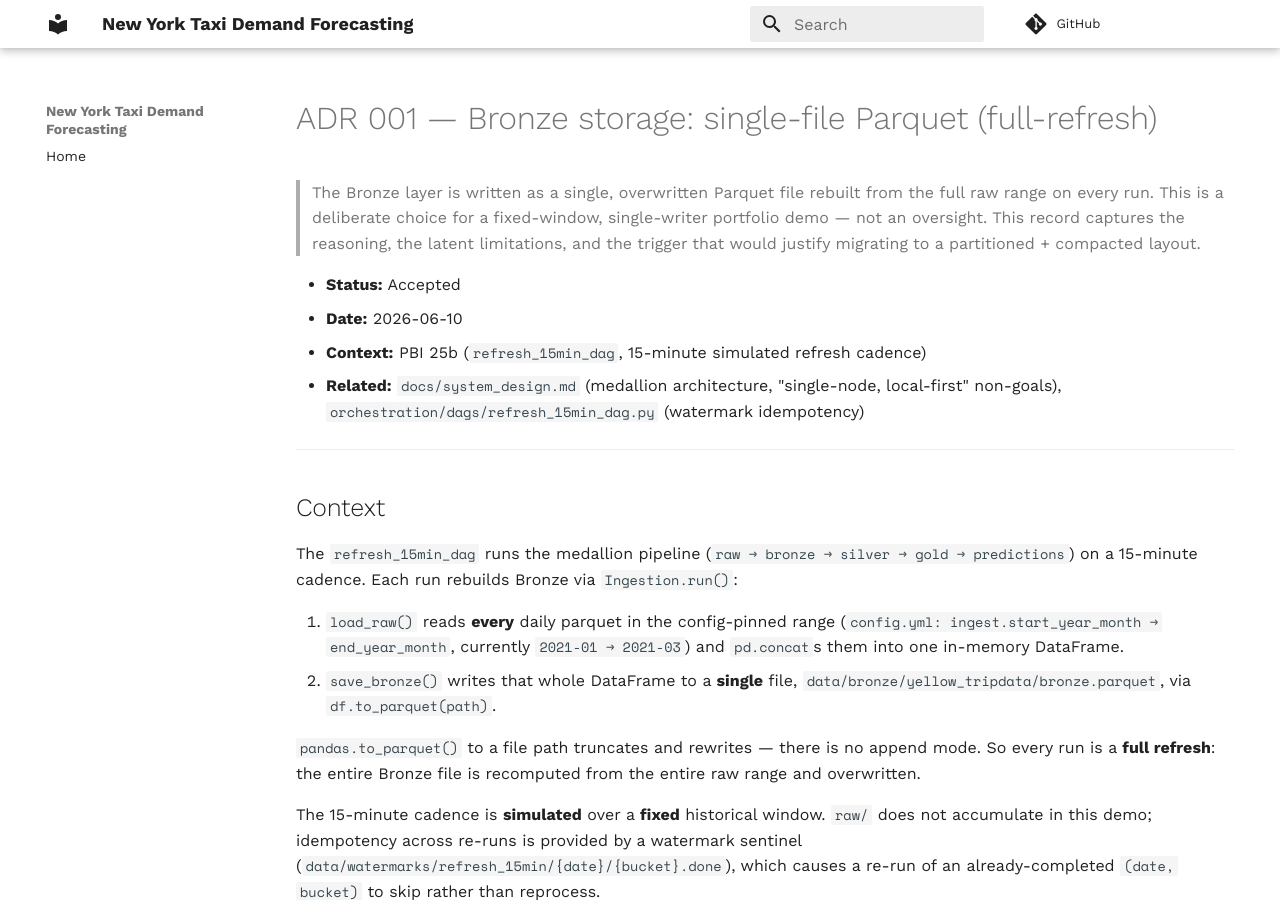
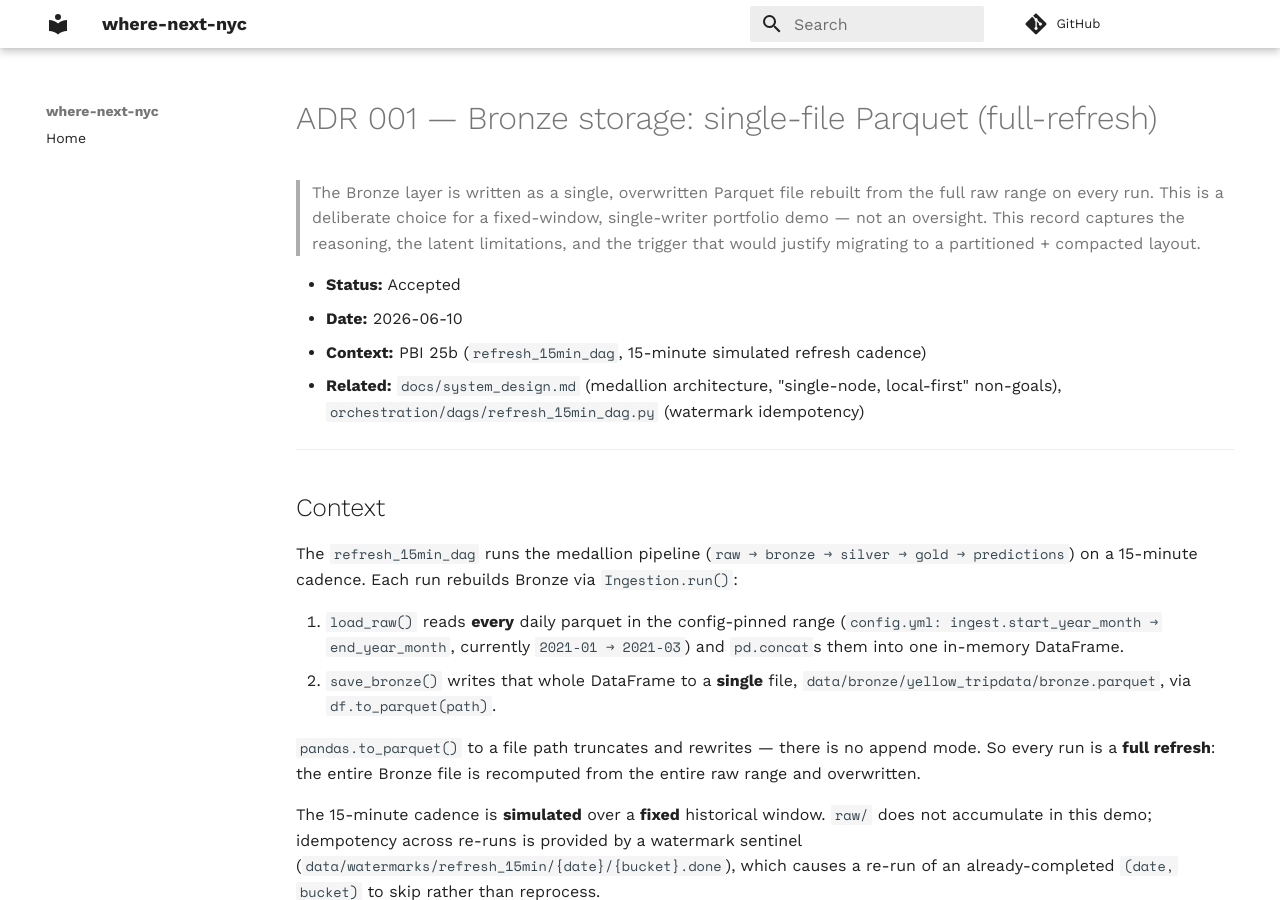
Before and after one commit to rururudolph145/where-next-nyc, an MkDocs documentation site: the page built from docs/adr/001-bronze-storage-strategy.md, in a window 1280 px wide and 900 px high. Built offline with MkDocs 1.6.1 and Material for MkDocs 9.7.7, drawn with Linux system fonts in a browser that asks for light colours; comment, search, counter and statistics services are not loaded.

Commit message:
Update project name and description to reflect rebranding to "where-next-nyc"

```diff
--- a/mkdocs.yml
+++ b/mkdocs.yml
@@ -1,6 +1,6 @@
-site_name: New York Taxi Demand Forecasting
-site_description: An MLOps project for forecasting NYC yellow taxi demand.
-repo_url: https://github.com/jason/NewYorkTaxiDemandForecasting
+site_name: where-next-nyc
+site_description: Operational 15-minute demand-forecasting system for NYC yellow-taxi drivers.
+repo_url: https://github.com/rururudolph145/where-next-nyc
 
 theme:
   name: material
--- a/pyproject.toml
+++ b/pyproject.toml
@@ -1,7 +1,7 @@
 [project]
-name = "new-york-taxi-demand-forecasting"
+name = "where-next-nyc"
 version = "0.1.0"
-description = "New York Taxi Demand Forecasting"
+description = "Operational 15-minute demand-forecasting system for NYC yellow-taxi drivers"
 requires-python = ">=3.13"
 dependencies = [
     # Data
```
Also changed, not shown: README.md (+4 -2 lines).
